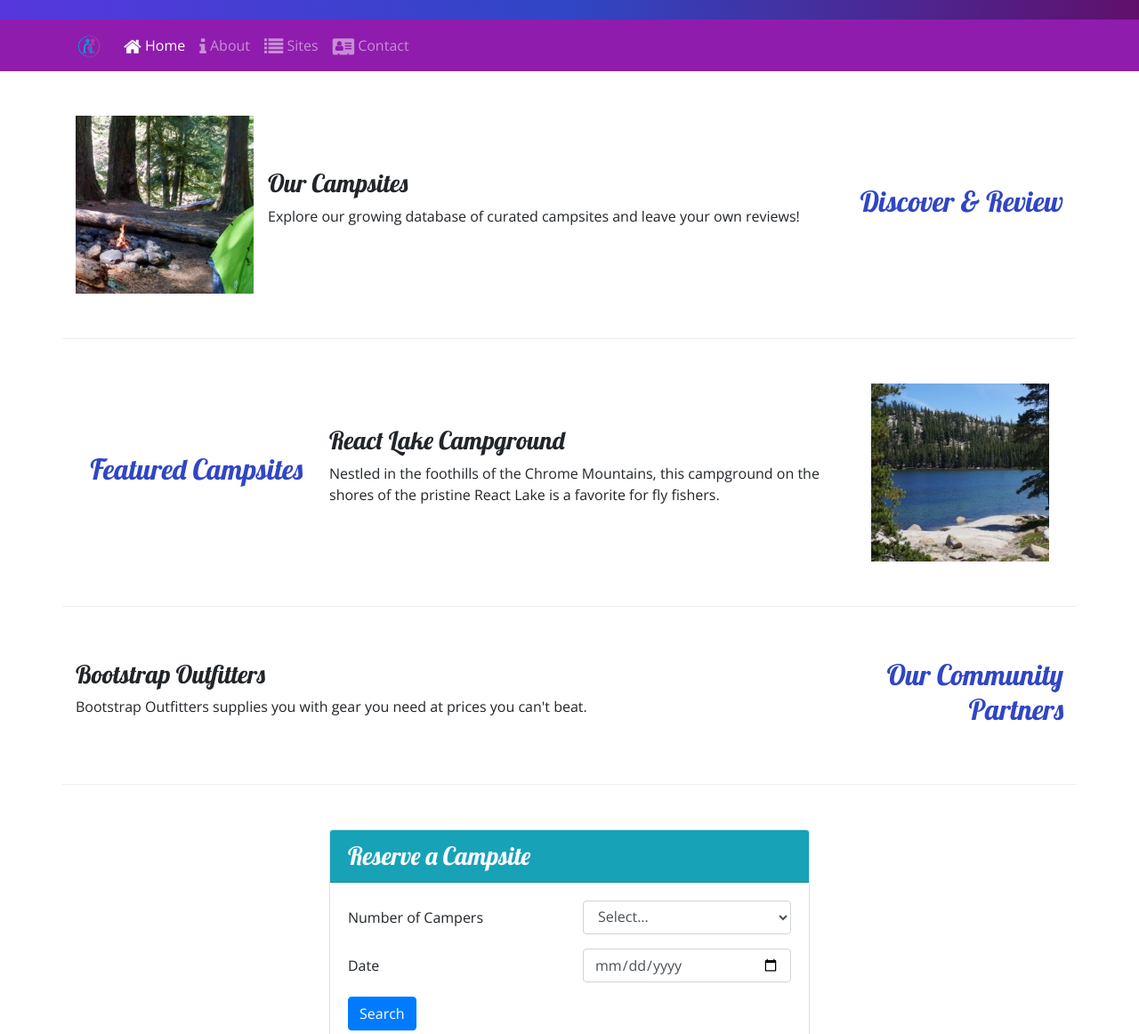
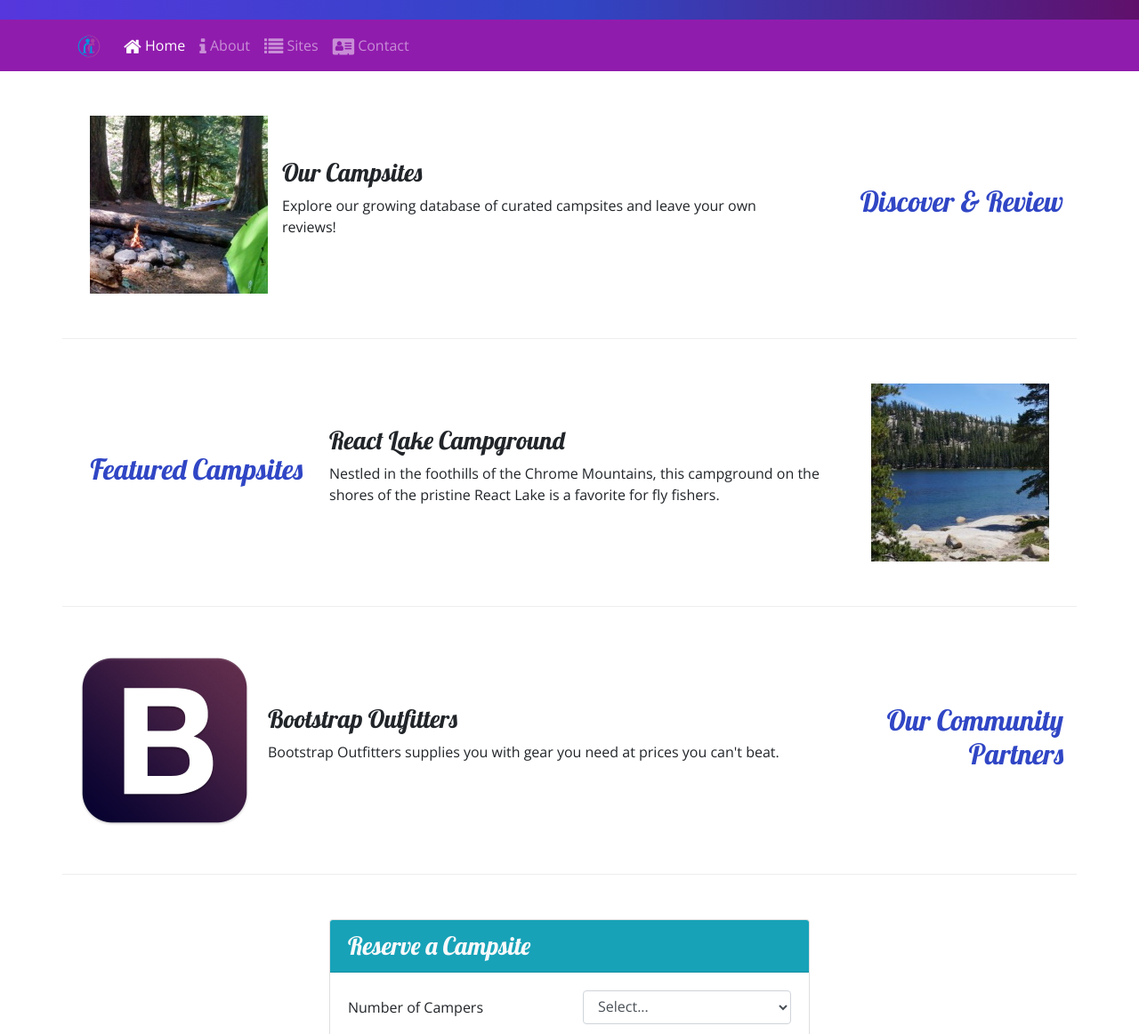
Before and after one commit to AkeiaE/Nucamp-Bootstrap-Review-Site, a website: page index.html in a window 1280 px wide. Shown: the part 140-1302 px from the top of the page at 89% size. Drawn offline with nearby package versions, Linux system fonts and the light colour scheme.

Commit message:
Fixed Index Page

```diff
--- a/index.html
+++ b/index.html
@@ -31,7 +31,8 @@
                     <h2>a better way to camp</h2>
                 </div>
                 <div class="col-md-4 col-xl-2 mt-3">
-                    <a href="#reserveForm"><input type="button" value="Reserve Campsite" class="btn btn-info btn-lg"></a>
+                    <a href="#reserveForm"><input type="button" value="Reserve Campsite"
+                            class="btn btn-info btn-lg"></a>
                 </div>
             </div>
         </div>
@@ -64,7 +65,7 @@
             </div>
             <div class="col">
                 <div class="media">
-                    <img class="d-flex mr-3 image-thumbnail" src="img/breadcrumb-trail-thumb.jpg"
+                    <img class="d-flex mx-3 image-thumbnail" src="img/breadcrumb-trail-thumb.jpg"
                         alt="Breadcrumb Trail thumbnail">
                     <div class="media-body align-self-center">
                         <h3>Our Campsites</h3>
@@ -99,9 +100,14 @@
                 <h2 class="text-sm-right">Our Community Partners</h2>
             </div>
             <div class="col">
-                <h3>Bootstrap Outfitters</h3>
-                <p class="d-none d-sm-block">Bootstrap Outfitters supplies you with gear you need at prices you can't
-                    beat.</p>
+                <div class="media">
+                    <img class="d-flex mr-3 image-thumbnail" src="img/bootstrap-thumb.png" alt="Bootstrap Outfitters" />
+                    <div class="media-body align-self-center">
+                        <h3>Bootstrap Outfitters</h3>
+                        <p class="d-none d-sm-block"> Bootstrap Outfitters supplies you with gear you need at prices
+                            you can't beat.</p>
+                    </div>
+                </div>
             </div>
         </div>
         <div class="row row-content">
```
